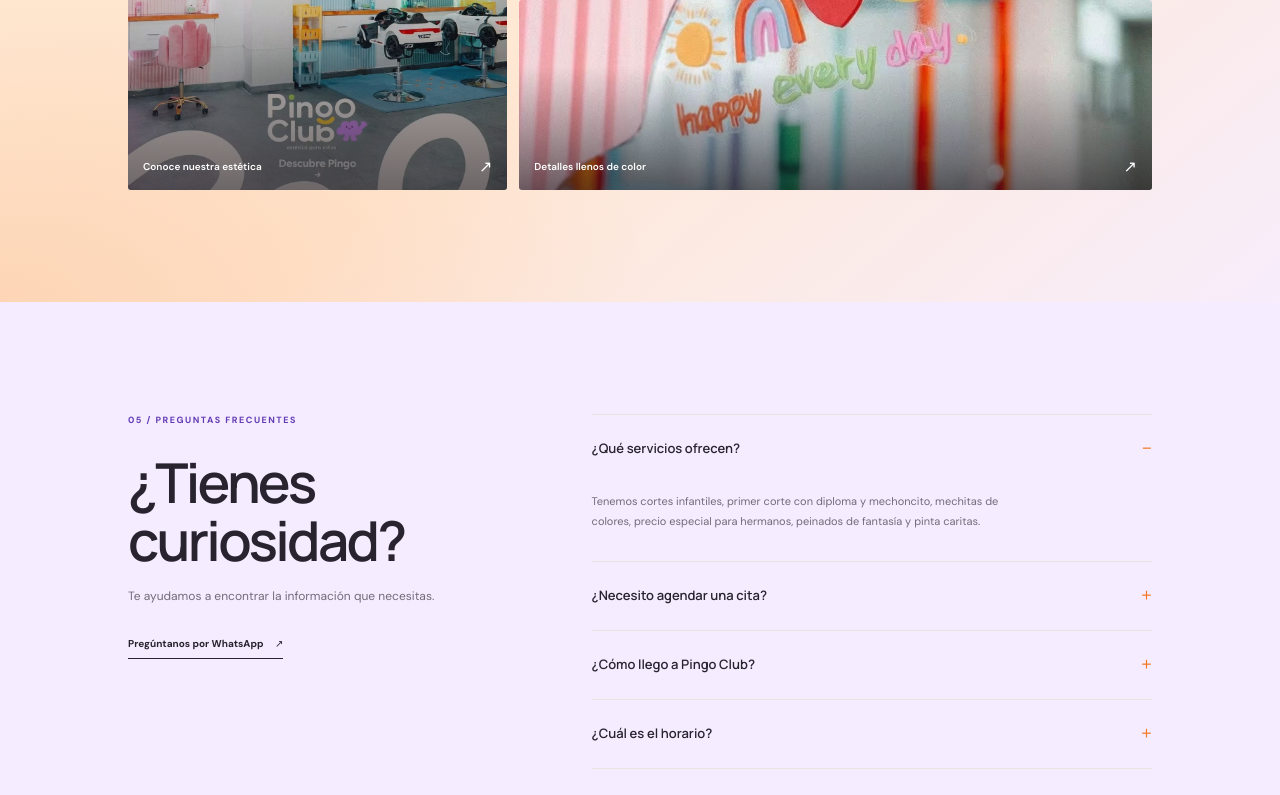
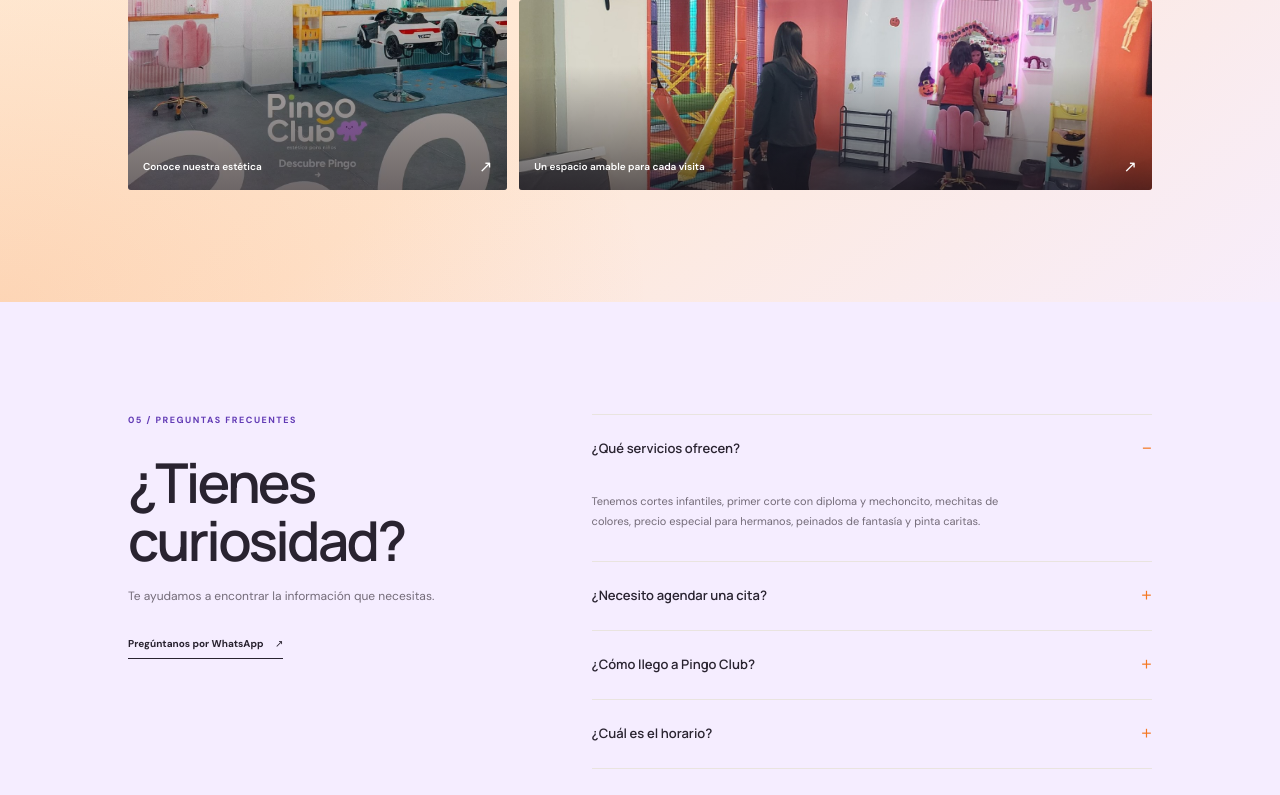
Before and after one commit to TheEstrellaDev/pingo-club, a React (Vite) app: page / in a window 1280 px wide. Shown: the part 4394-5189 px from the top of the page. Built offline with nearby package versions, Linux system fonts and the light colour scheme.

Commit message:
Reuse section three photo in the gallery

```diff
--- a/src/App.tsx
+++ b/src/App.tsx
@@ -4,7 +4,6 @@ import mascots from './assets/images/mascotitas.jpg'
 import placeTwo from './assets/images/lugar2.jpg'
 import galleryPlayArea from './assets/images/gallery-juegos.jpg'
 import galleryMascots from './assets/images/gallery-mascotas.jpg'
-import galleryMirror from './assets/images/gallery-espejo.jpg'
 import gallerySalon from './assets/images/gallery-estetica.jpg'
 import BookingCalendar from './components/BookingCalendar'
 import './App.css'
@@ -34,7 +33,7 @@ const gallery = [
   { src: gallerySalon, alt: 'Interior de Pingo Club con arcos decorativos y sillas infantiles para corte', label: 'Conoce nuestra estética' },
   { src: galleryPlayArea, alt: 'Área de juegos colorida de Pingo Club', label: 'Un espacio para jugar' },
   { src: galleryMascots, alt: 'Ilustraciones de Pingo Club en una pared celeste', label: 'El mundo Pingo' },
-  { src: galleryMirror, alt: 'Espejo decorado con dibujos y adornos de colores', label: 'Detalles llenos de color' },
+  { src: placeTwo, alt: 'Interior de Pingo Club mostrado en el apartado Paciencia, color y cariño', label: 'Un espacio amable para cada visita' },
 ]
 
 const questions = [
```
